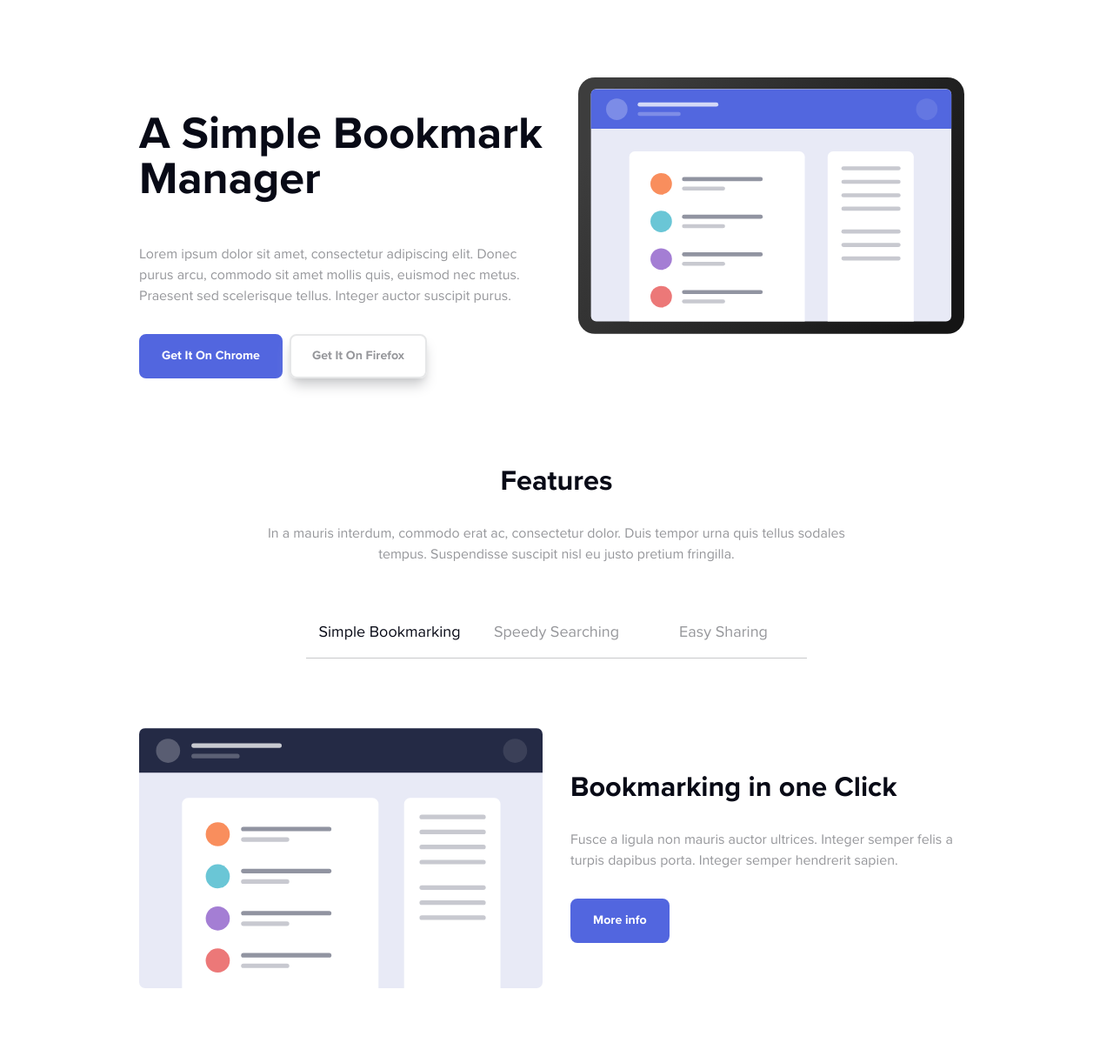
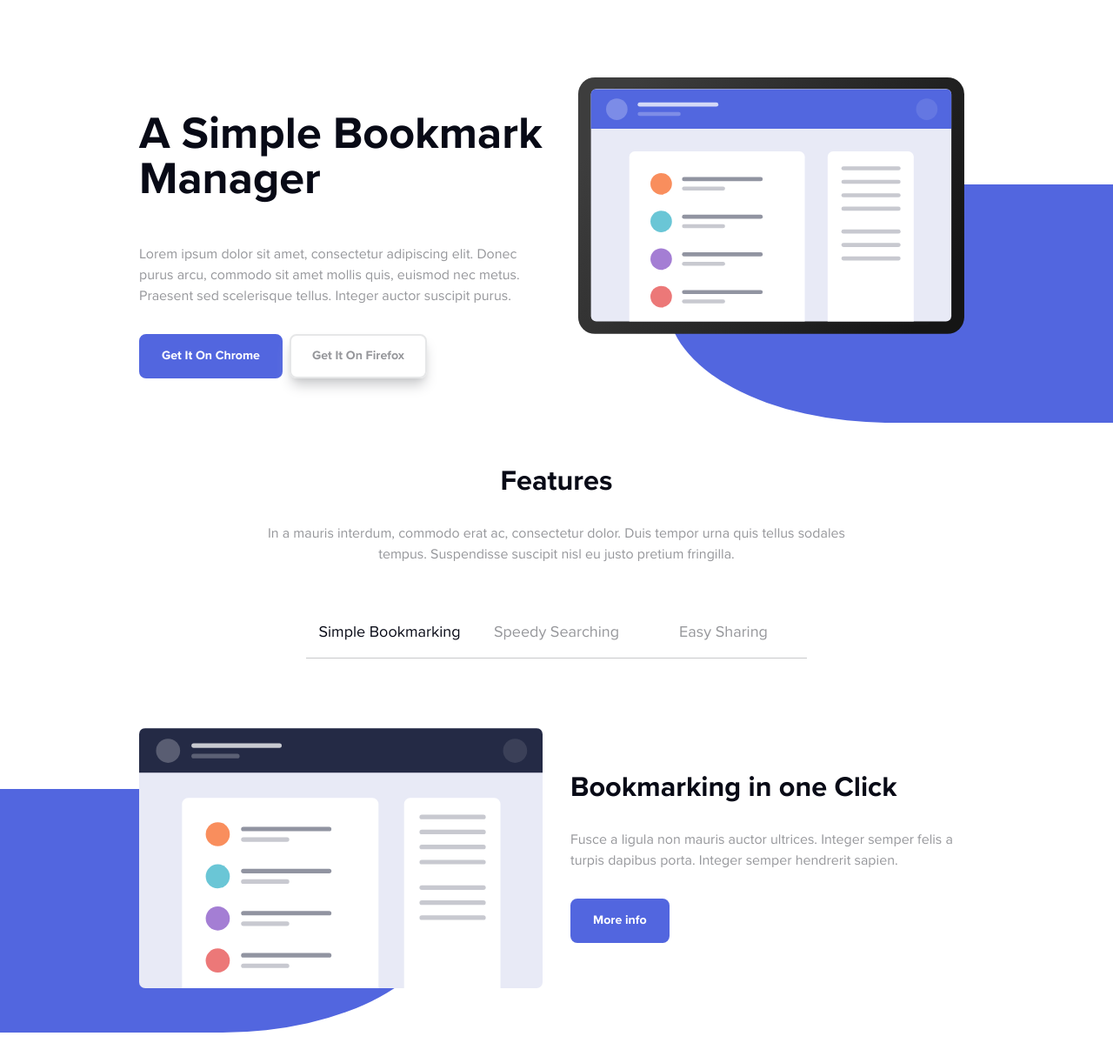
Before and after one commit to antoniofelices/template-landing-page-mf, a website with bundled scripts: page index.html in a window 1280 px wide. Shown: the part 78-1300 px from the top of the page at 87% size. Built offline with nearby package versions, Linux system fonts and the light colour scheme.

Commit message:
add background shapes

```diff
--- a/index.html
+++ b/index.html
@@ -53,7 +53,7 @@
         </div>
     </header>
     <main>
-        <section id="hero" class="py-11 mf-bg-bubble-shape mf-bg-bubble-shape-bottom-right @container/header">
+        <section id="hero" class="relative py-11 after:content-[''] after:block after:bg-blue after:w-[300px] after:h-[240px] lg:after:w-[40%] lg:after:h-[60%] after:absolute after:-z-1 after:bottom-[55%] lg:after:bottom-0 after:rounded-bl-[50%] after:right-0 @container/header">
             <div class="container max-w-5xl grid lg:grid-cols-2 lg:gap-(--spacing-7) lg:text-center hero-container">
                 <div class="hero-text order-2 lg:order-1">
                     <h1 class="font-bold text-blue-900 text-center lg:text-left my-8 text-3xl lg:text-4xl mf-line-height-xs">A Simple Bookmark Manager</h1>
@@ -68,7 +68,7 @@
                 </figure>
             </div>
         </section>
-        <section id="features" class="py-11 mf-bg-bubble-shape mf-bg-bubble-shape-bottom-left @container/features">
+        <section id="features" class="relative py-11 after:content-[''] after:block after:bg-blue after:w-[300px] after:h-[240px] lg:after:w-[40%] lg:after:h-[40%] after:absolute after:-z-1 after:bottom-[25%] lg:after:bottom-0 after:rounded-br-[50%] after:left-0 @container/features">
             <div class="container max-w-5xl">
                 <h2 class="font-bold text-blue-900 text-center text-2xl lg:text-3xl">Features</h2>
                 <p class="text-center p-10 lg:max-w-3xl mx-auto">In a mauris interdum, commodo erat ac, consectetur dolor. Duis tempor urna quis tellus sodales tempus. Suspendisse suscipit nisl eu justo pretium fringilla.</p>
```
Also changed, not shown: assets/css/main.css.
